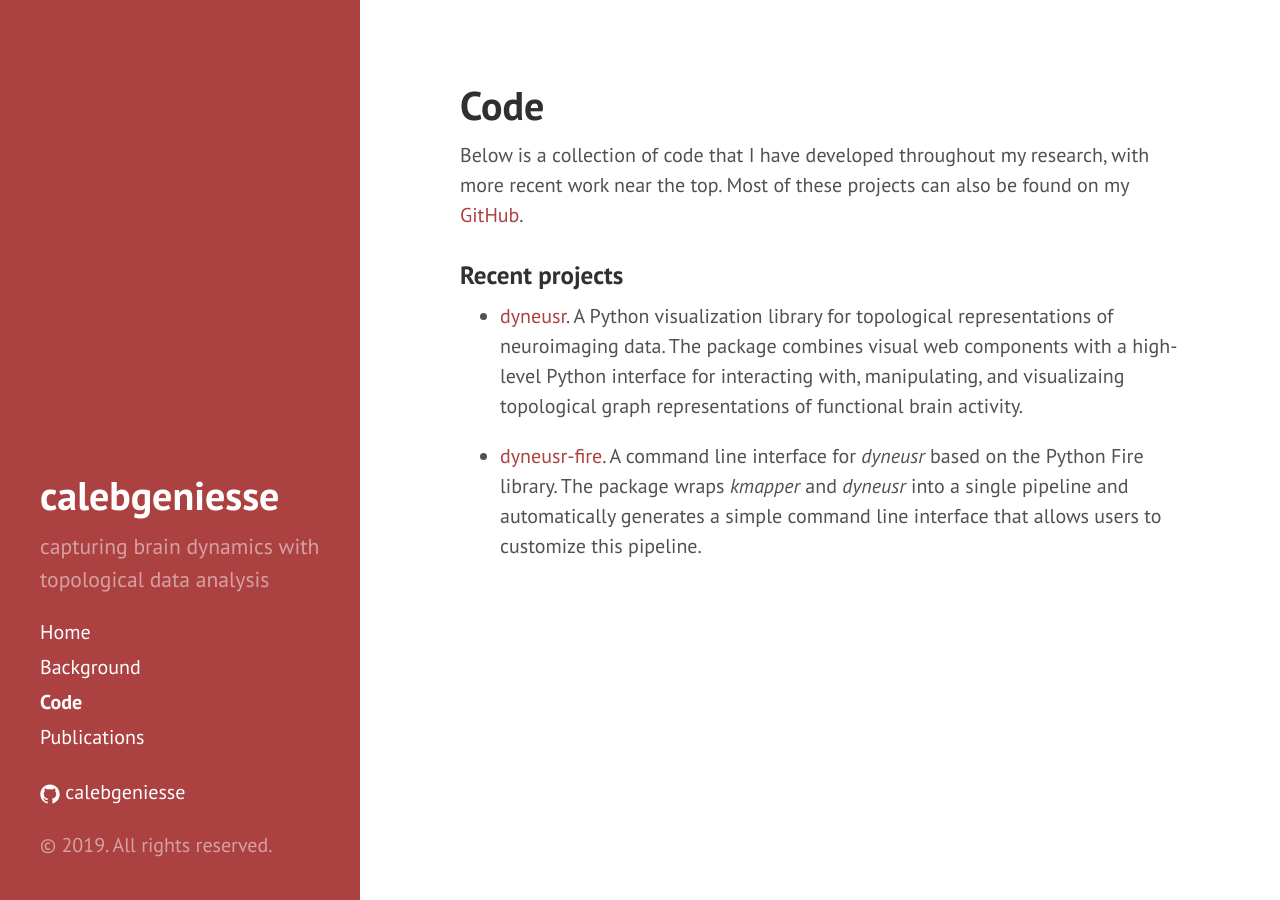
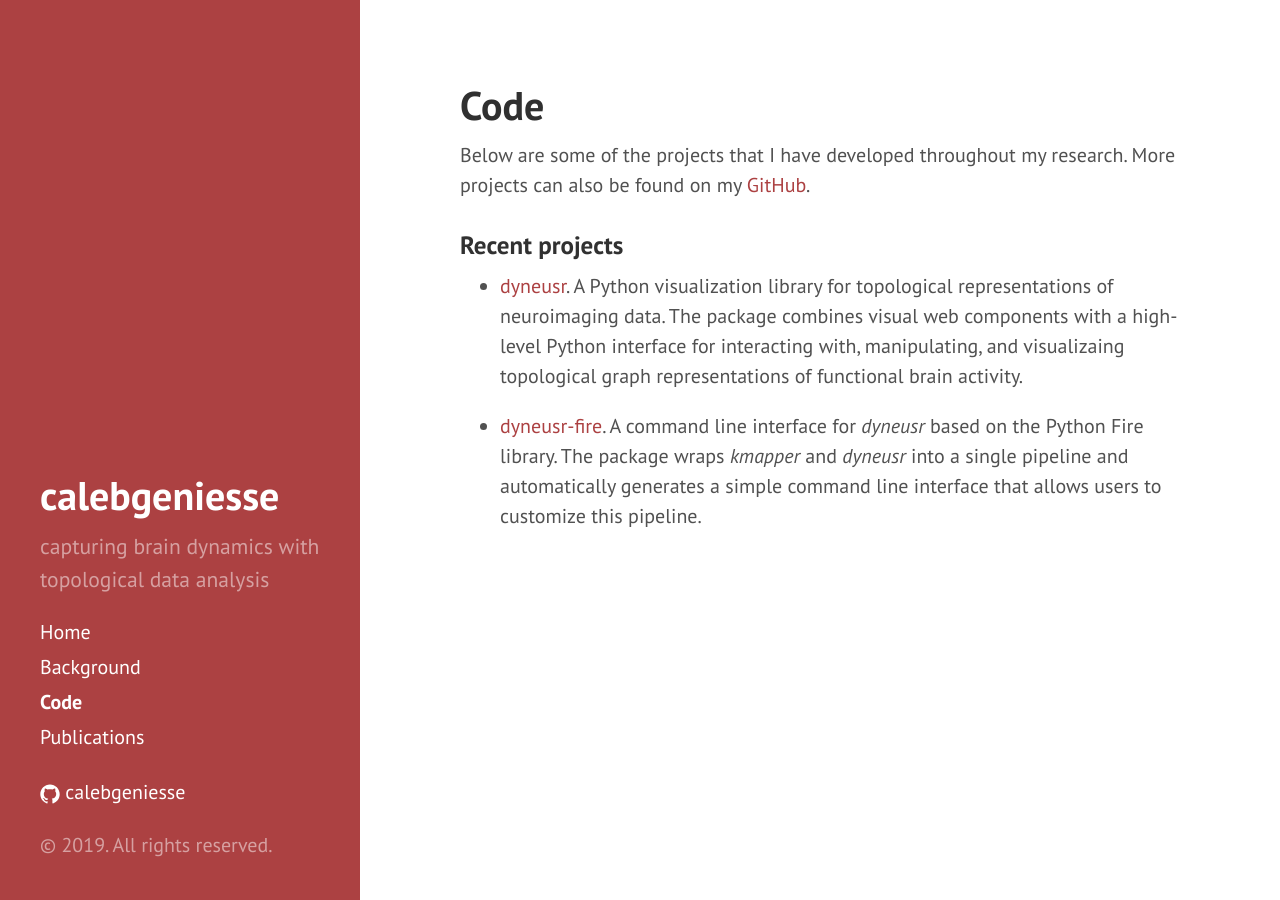
Before and after one commit to calebgeniesse/calebgeniesse.github.io, a Jekyll site: the page built from code.md, in a window 1280 px wide. Built offline with Jekyll 4.4.1, drawn with Linux system fonts in a browser that asks for light colours.

Commit message:
minor edit

```diff
--- a/code.md
+++ b/code.md
@@ -3,7 +3,7 @@
 title: Code
 ---
 
-Below is a collection of code that I have developed throughout my research, with more recent work near the top. Most of these projects can also be found on my [GitHub](https://github.com/calebgeniesse).
+Below are some of the projects that I have developed throughout my research. More projects can also be found on my [GitHub](https://github.com/calebgeniesse).
 
 
 ### Recent projects
```
